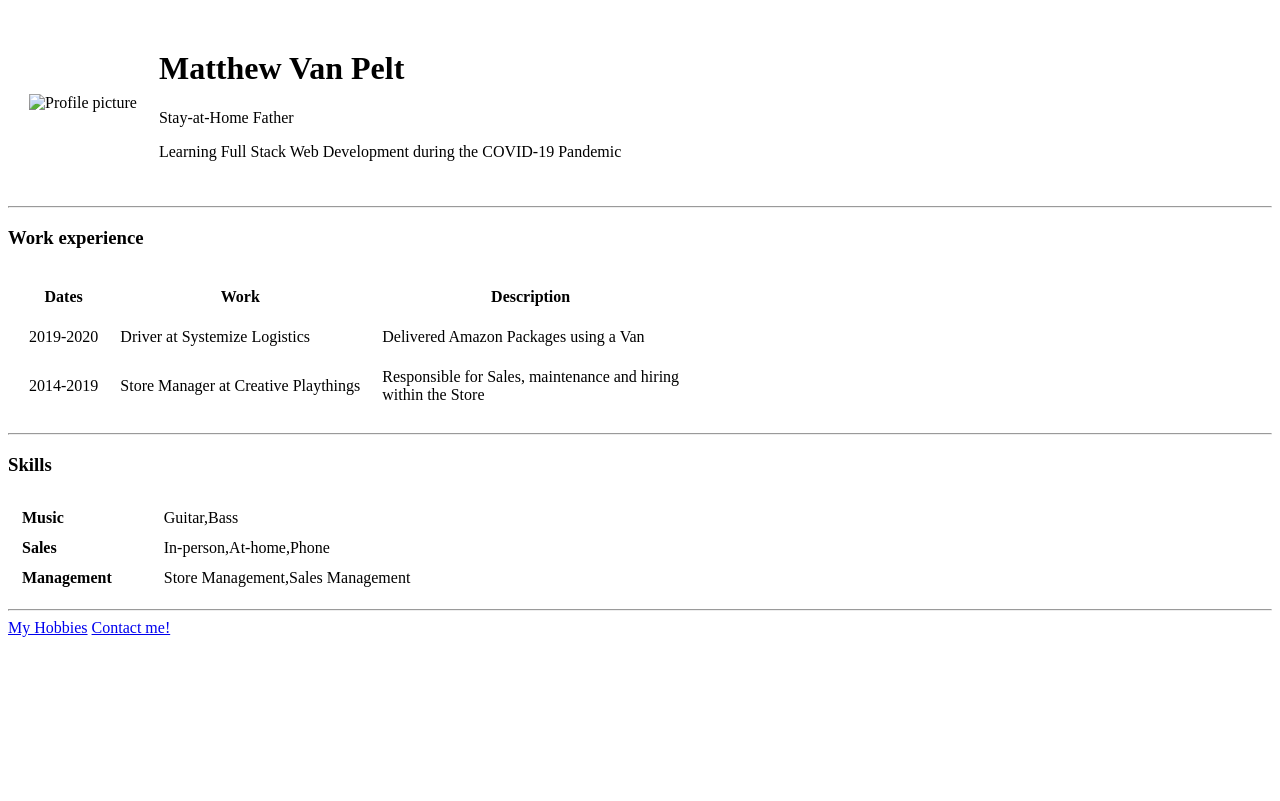
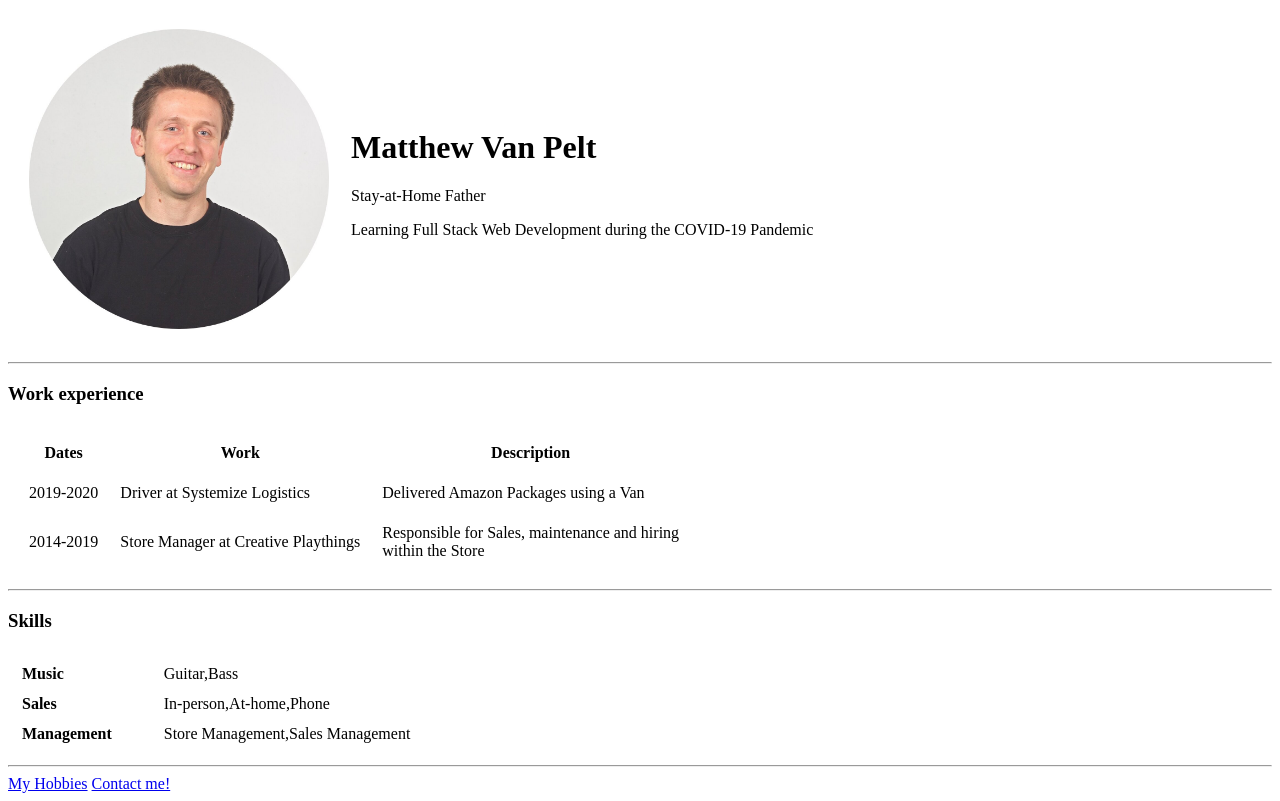
Before and after one commit to Mattvp21/cv, a plain HTML site: page index.html in a window 1280 px wide. Drawn offline with Linux system fonts and the light colour scheme.

Commit message:
Update index.html

```diff
--- a/index.html
+++ b/index.html
@@ -8,7 +8,7 @@
 <body>
     <table cellspacing="20">
         <tr>
-         <td><img src="Images/circle-cropped.jpg" alt="Profile picture" width="300" height="300"></td>
+         <td><img src="circle-cropped.jpg" alt="Profile picture" width="300" height="300"></td>
             <td>
                 <h1>Matthew Van Pelt</h1>
                 <p>Stay-at-Home Father<p></p>
```
